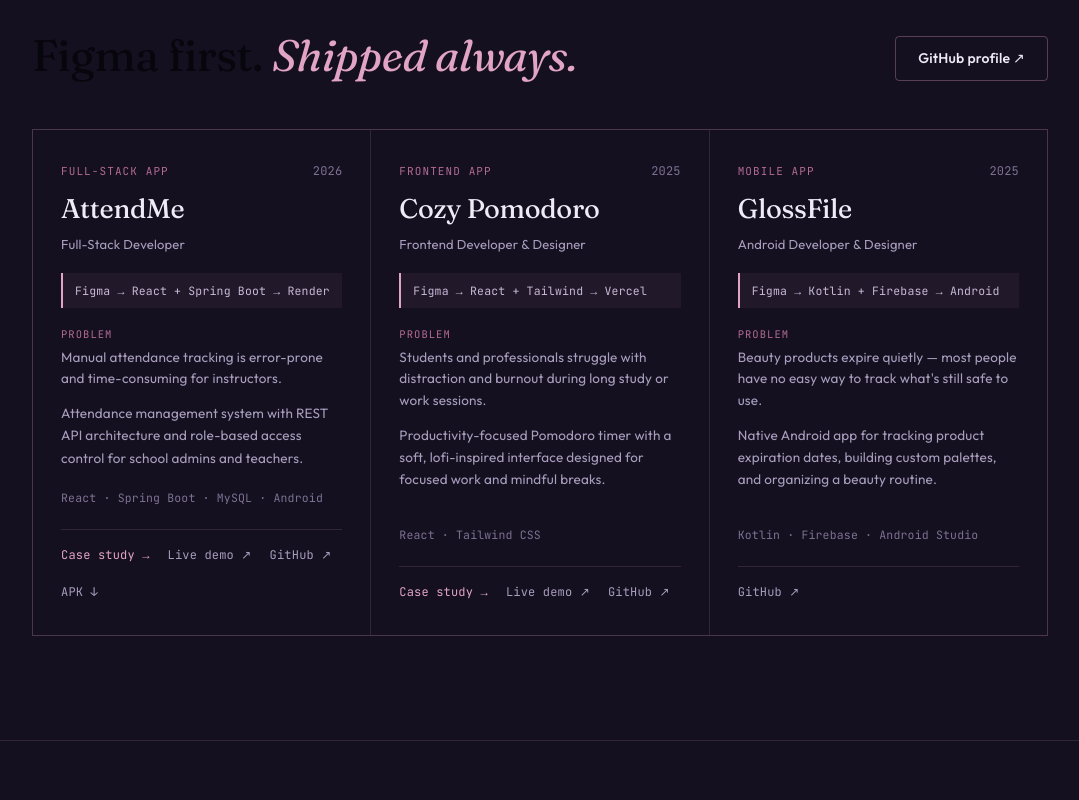
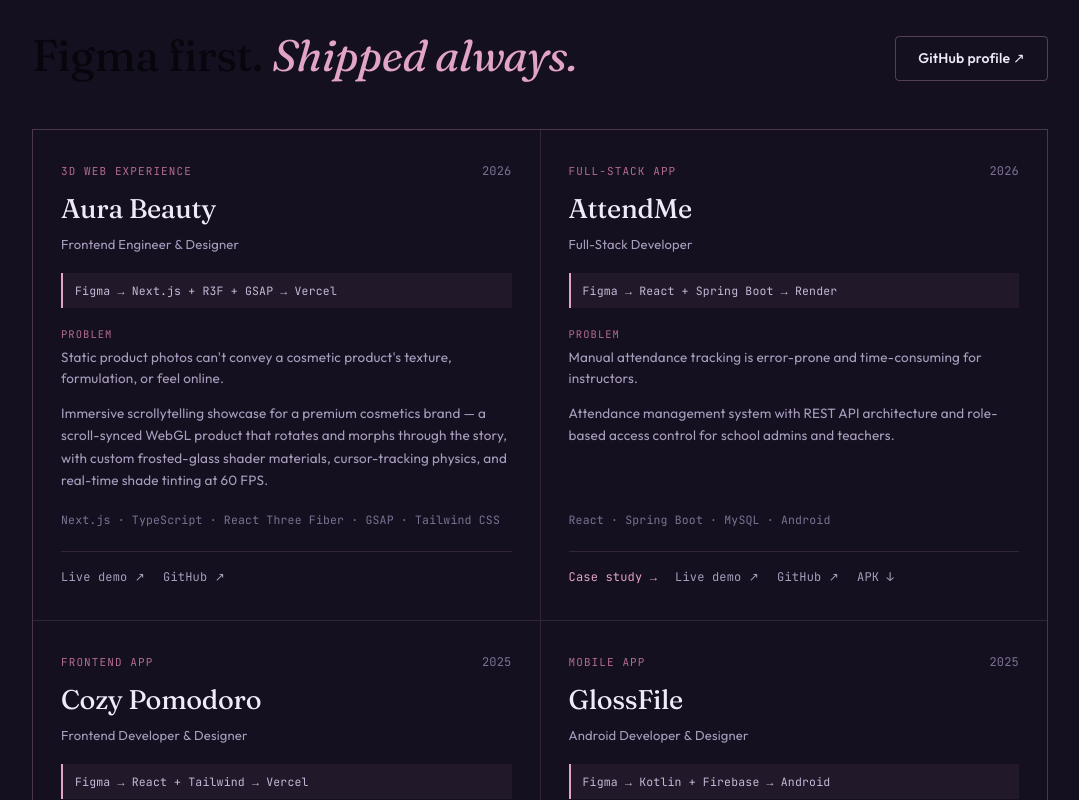
Before and after one commit to trxshx14/My-Portfolio, a React (Vite) app in the folder portfolio/: page / in a window 1280 px wide. Shown: the part 1560-2360 px from the top of the page, without its empty margins (100-1179 px from the left). Built offline with nearby package versions, Linux system fonts and the light colour scheme.

Commit message:
added Aura Beauty for my works

```diff
--- a/portfolio/src/Portfolio.jsx
+++ b/portfolio/src/Portfolio.jsx
@@ -5,6 +5,18 @@
 const NAV_LINKS = ["Home", "About", "Works", "Experience", "Services", "Contact"];
 
 const WORKS = [
+  {
+    title: "Aura Beauty",
+    type: "3D Web Experience",
+    role: "Frontend Engineer & Designer",
+    year: "2026",
+    pipeline: "Figma → Next.js + R3F + GSAP → Vercel",
+    problem: "Static product photos can't convey a cosmetic product's texture, formulation, or feel online.",
+    desc: "Immersive scrollytelling showcase for a premium cosmetics brand — a scroll-synced WebGL product that rotates and morphs through the story, with custom frosted-glass shader materials, cursor-tracking physics, and real-time shade tinting at 60 FPS.",
+    tags: ["Next.js", "TypeScript", "React Three Fiber", "GSAP", "Tailwind CSS"],
+    github: "https://github.com/trxshx14/aura-beauty",
+    demo: "https://aura-beauty-omega.vercel.app/",
+  },
   {
     title: "AttendMe",
     type: "Full-Stack App",
@@ -50,10 +62,18 @@
     cat: "Frontend",
     items: [
       { name: "React", level: "Shipped" },
+      { name: "Next.js", level: "Shipped" },
+      { name: "TypeScript", level: "Shipped" },
       { name: "JavaScript", level: "Shipped" },
-      { name: "HTML + CSS", level: "Shipped" },
       { name: "Tailwind CSS", level: "Shipped" },
-      { name: "TypeScript", level: "Learning" },
+    ],
+  },
+  {
+    cat: "Motion & 3D",
+    items: [
+      { name: "React Three Fiber", level: "Shipped" },
+      { name: "GSAP + ScrollTrigger", level: "Shipped" },
+      { name: "Three.js Shaders", level: "Shipped" },
     ],
   },
   {
@@ -84,6 +104,13 @@
 ];
 
 const EXPERIENCE = [
+  {
+    year: "2026",
+    role: "Frontend Engineer & Designer",
+    org: "Aura Beauty · Portfolio Project",
+    desc: "Built an immersive 3D product showcase with Next.js, TypeScript, React Three Fiber, and GSAP ScrollTrigger — scroll-synced WebGL, custom physical materials, and a decoupled scrollytelling architecture.",
+    type: "project",
+  },
   {
     year: "2026 — Present",
     role: "Full-Stack Developer",
@@ -411,7 +438,7 @@
 
         /* ── works ── */
         .works-head { display: flex; justify-content: space-between; align-items: flex-end; margin-bottom: 48px; gap: 20px; flex-wrap: wrap; }
-        .works-grid { display: grid; grid-template-columns: repeat(3, 1fr); gap: 1px; background: var(--line); border: 1px solid var(--line); }
+        .works-grid { display: grid; grid-template-columns: repeat(2, 1fr); gap: 1px; background: var(--line); border: 1px solid var(--line); }
         .work-card {
           background: var(--ink);
           padding: 32px 28px;
@@ -476,7 +503,7 @@
         }
         .badge-shipped { color: var(--green); border: 1px solid rgba(93, 202, 165, 0.3); }
         .badge-learning { color: var(--amber); border: 1px solid rgba(250, 199, 117, 0.3); }
-        .stack-grid { display: grid; grid-template-columns: repeat(4, 1fr); gap: 36px; }
+        .stack-grid { display: grid; grid-template-columns: repeat(auto-fit, minmax(180px, 1fr)); gap: 36px; }
         .stack-cat { font-family: var(--mono); font-size: 12px; letter-spacing: 0.12em; text-transform: uppercase; color: var(--pink); padding-bottom: 12px; border-bottom: 1px solid var(--line-strong); margin-bottom: 4px; }
         .stack-row {
           display: flex; justify-content: space-between; align-items: center;
@@ -616,7 +643,7 @@
             </div>
             <div className="hero-meta rise d4">
               <div>
-                <div className="num">3</div>
+                <div className="num">4</div>
                 <div className="lbl">Projects shipped</div>
               </div>
               <div>
```
